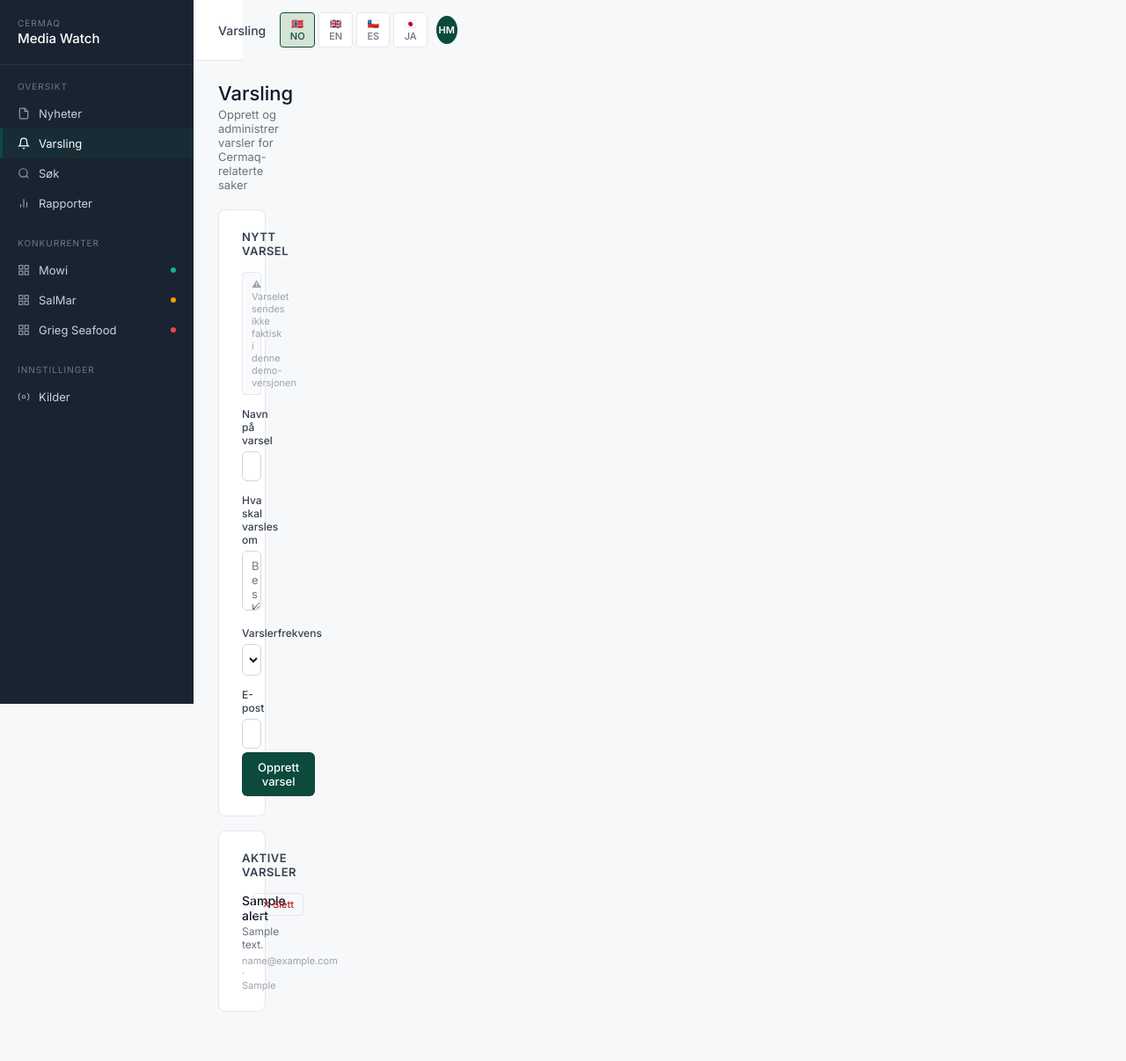
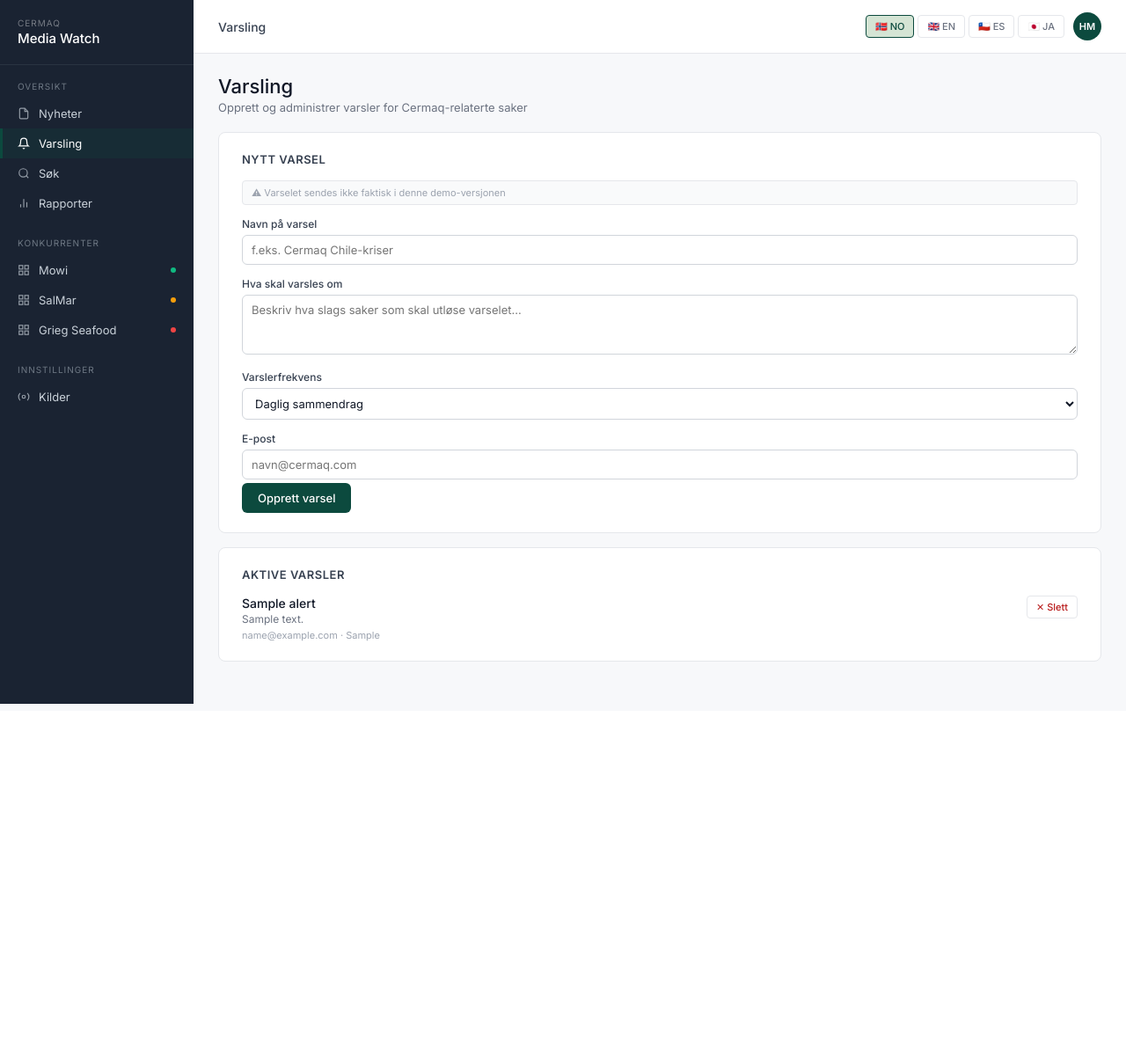
Before and after one commit to henningmoe/watch, a Flask app: page /alerts in a window 1280 px wide. Shown: the whole page at 88% size. After the commit the page ends 800 px from the top, so only its background shows below. Run offline with Flask 3, Linux system fonts and the light colour scheme; tables that the repository leaves empty hold one stand-in row (values such as "Sample post").

Commit message:
Fix main content width: replace broken grid with display:block
Root cause: .sidebar { position: fixed } removes the sidebar from
CSS Grid flow, leaving .main-content as the sole grid item. It was
placed in the first 220px column instead of the 1fr column, then
margin-left: 220px pushed it further right — resulting in a ~220px
strip of content with ~1200px of empty space to its right.

Fix: change .app-layout from display:grid to display:block on both
pages. With a block parent, .main-content is a block element that
naturally fills 100% of the viewport width. The existing
margin-left:220px correctly offsets it past the fixed sidebar,
giving a content area of (viewport - 220px). Added min-width:0 as
defensive sizing. Removed stale .app-layout{grid-template-columns:1fr}
mobile overrides that are now no-ops.

https://claude.ai/code/session_014Ww3B5Hx8ezQX2s5xq7McB

```diff
--- a/poc/templates/alerts.html
+++ b/poc/templates/alerts.html
@@ -13,8 +13,7 @@
 
     /* ─── Layout ─────────────────────────────────────────────── */
     .app-layout {
-      display: grid;
-      grid-template-columns: 220px 1fr;
+      display: block;
       min-height: 100vh;
     }
 
@@ -80,6 +79,7 @@
     /* ─── Main content ───────────────────────────────────────── */
     .main-content {
       margin-left: 220px;
+      min-width: 0;
       display: flex;
       flex-direction: column;
       min-height: 100vh;
@@ -271,7 +271,6 @@
 
     /* ─── Mobile ─────────────────────────────────────────────── */
     @media (max-width: 768px) {
-      .app-layout { grid-template-columns: 1fr; }
       .sidebar { display: none; }
       .main-content { margin-left: 0; }
       .content-area { padding: 16px; }
--- a/poc/templates/index.html
+++ b/poc/templates/index.html
@@ -13,8 +13,7 @@
 
     /* ─── Layout ─────────────────────────────────────────────── */
     .app-layout {
-      display: grid;
-      grid-template-columns: 220px 1fr;
+      display: block;
       min-height: 100vh;
     }
 
@@ -94,6 +93,7 @@
     /* ─── Main content ───────────────────────────────────────── */
     .main-content {
       margin-left: 220px;
+      min-width: 0;
       display: flex;
       flex-direction: column;
       min-height: 100vh;
@@ -489,7 +489,6 @@
 
     /* ─── Mobile ─────────────────────────────────────────────── */
     @media (max-width: 768px) {
-      .app-layout { grid-template-columns: 1fr; }
       .sidebar { display: none; }
       .main-content { margin-left: 0; }
       .stat-cards { grid-template-columns: repeat(2, 1fr); }
```
